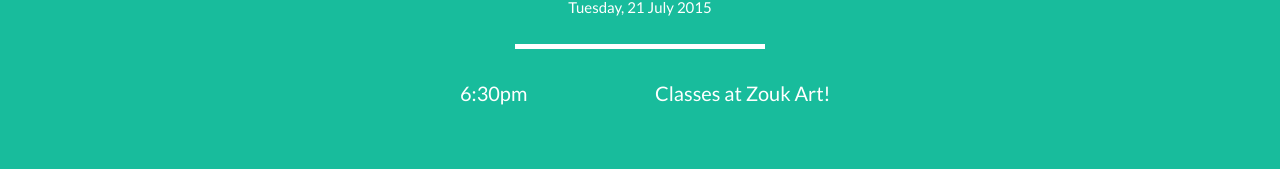
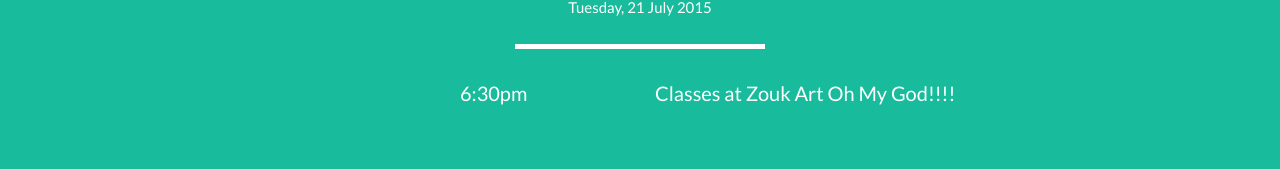
Before and after one commit to sederaa/gozouk, a plain HTML site: page index.html in a window 1280 px wide. Shown: the part 238-407 px from the top of the page. Drawn offline with nearby package versions, Linux system fonts and the light colour scheme.

Commit message:
Demo for ShiChang

```diff
--- a/index.html
+++ b/index.html
@@ -84,7 +84,7 @@
                     <p>6:30pm</p>
                 </div>
                 <div class="col-lg-4">
-                    <p>Classes at Zouk Art!</p>
+                    <p>Classes at Zouk Art Oh My God!!!!</p>
                 </div>
             </div>
         </div>
```
